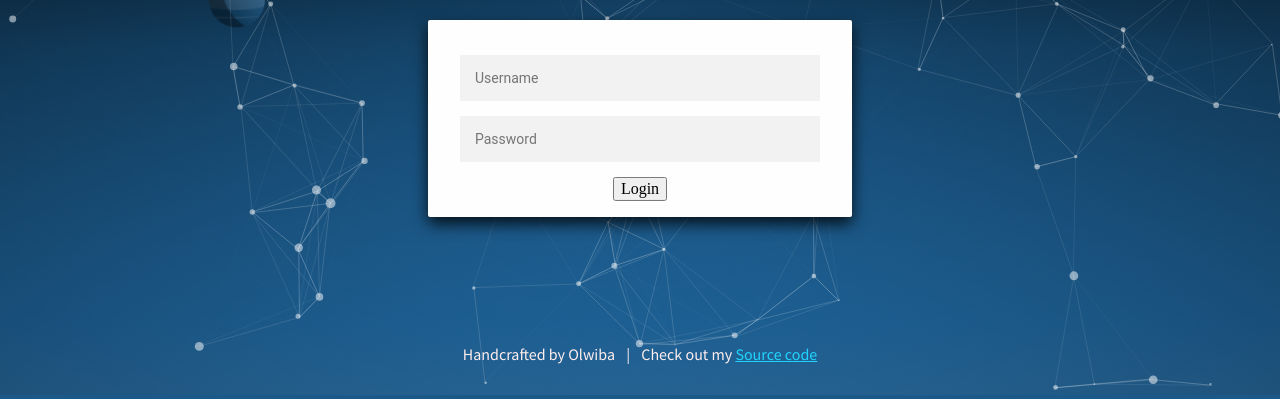
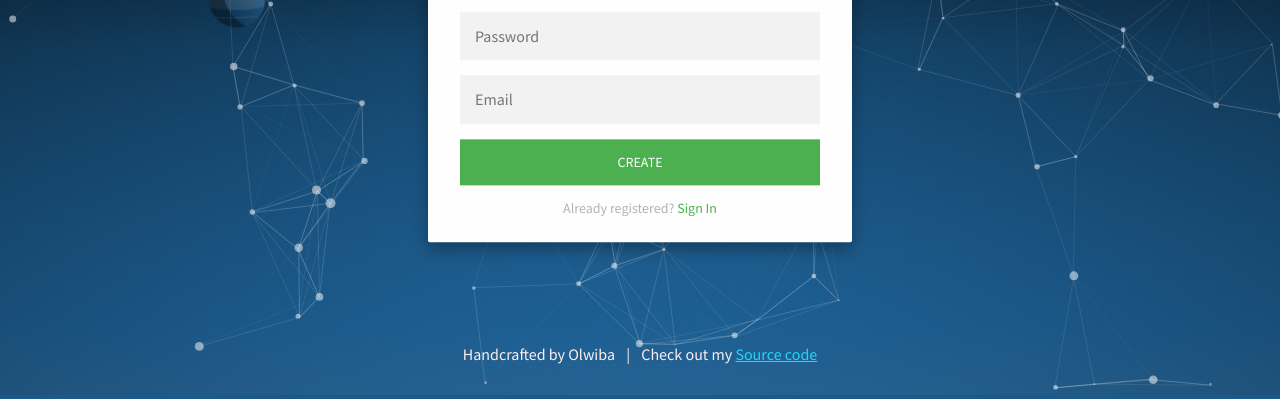
Before and after one commit to Olwiba/Webinar-website-example, a website: page dist/index.html in a window 1280 px wide. Shown: the part 405-804 px from the top of the page. Drawn offline with nearby package versions, Linux system fonts and the light colour scheme; files that its build step writes are made by us from their sources.

Commit message:
Final touches & file cleanup

```diff
--- a/src/js/errors.js
+++ b/src/js/errors.js
@@ -29,7 +29,10 @@
   function init() {
     $errOneTrigger.click(errorOne);
     $errTwoTrigger.click(errorTwo);
-    $errThreeTrigger.click(errorThree);
+    $errThreeTrigger.click(function() {
+      event.preventDefault();
+      errorThree();
+    });
   }
 
   $(document).ready(function() {
--- a/src/js/particlesInit.js
+++ b/src/js/particlesInit.js
@@ -76,8 +76,7 @@ var particlesConfig = {
             "mode": "repulse"
         },
         "onclick": {
-            "enable": true,
-            "mode": "push"
+            "enable": false
         },
         "resize": true
         },
--- a/src/sass/styles.scss
+++ b/src/sass/styles.scss
@@ -20,7 +20,7 @@ main {
     transform: translateY(calc(-50% - 120px));
 
     @include break-lg() {
-        transform: translateY(-50%);
+        transform: translateY(-60%);
     }
 }
 
@@ -224,29 +224,31 @@ header {
     }
 }
 
-/* ---- signin form ---- */
-.signin-form {
+/* ---- signup form ---- */
+.signup-form {
+    font-family: 'Source Sans Pro', sans-serif;
     position: relative;
     z-index: 5;
     background: #FEFEFE;
     margin: 0 auto;
-    padding: 16px 32px;
+    padding: 26px 32px;
     max-width: 360px;
     text-align: center;
     border-radius: 2px;
-    box-shadow: 0 7px 15px rgba(0, 0, 0, 0.8);
+    box-shadow: 0 7px 15px rgba(0, 0, 0, 0.3);
 
 
-    //.signin-form__title
+    //.signup-form__title
     &__title {
-
+        font-size: 24px;
+        color: #424242;
+        margin: 0 0 24px;
     }
 
-    //.signin-form__username
-    //.signin-form__password
+    //.signup-form__username
+    //.signup-form__password
     &__username,
     &__password {
-        font-family: "Roboto", sans-serif;
         outline: 0;
         background: #f2f2f2;
         width: 100%;
@@ -254,12 +256,41 @@ header {
         margin: 0 0 15px;
         padding: 15px;
         box-sizing: border-box;
-        font-size: 14px;
+        font-size: 16px;
     }
 
-    //.signin-form__button
+    //.signup-form__button
     &__button {
+        text-transform: uppercase;
+        outline: 0;
+        background: #4CAF50;
+        width: 100%;
+        border: 0;
+        padding: 15px;
+        color: #FFFFFF;
+        font-size: 14px;
+        -webkit-transition: all 0.3 ease;
+        transition: all 0.3 ease;
+        cursor: pointer;
 
+        &:hover,
+        &:active,
+        &:focus {
+            background: #43A047;
+        }
+    }
+
+    //.signup-form__passage
+    &__passage {
+        margin: 15px 0 0;
+        color: #b3b3b3;
+        font-size: 14px;
+
+        a {
+            color: #4CAF50;
+            text-decoration: none;
+            cursor: pointer;
+        }
     }
 }
 
```
Also changed, not shown: Gruntfile.js (+4 -7 lines), dist/css/style.min.css, dist/images/WellingtonFirework-min.jpg (deleted), dist/images/icons/icon_behance.svg (deleted), dist/images/icons/icon_codepen.svg (deleted), dist/images/icons/icon_dribbble.svg (deleted), dist/images/icons/icon_github.svg (deleted), dist/images/icons/icon_instagram.svg (deleted), dist/images/icons/icon_linkedin.svg (deleted), dist/images/icons/icon_location.svg (deleted), dist/images/icons/icon_print.svg (deleted), dist/images/icons/icon_twitter.svg (deleted), dist/images/logo.svg (deleted), dist/images/raygun-logotype.svg (deleted), 3 more files, 1 other file.
